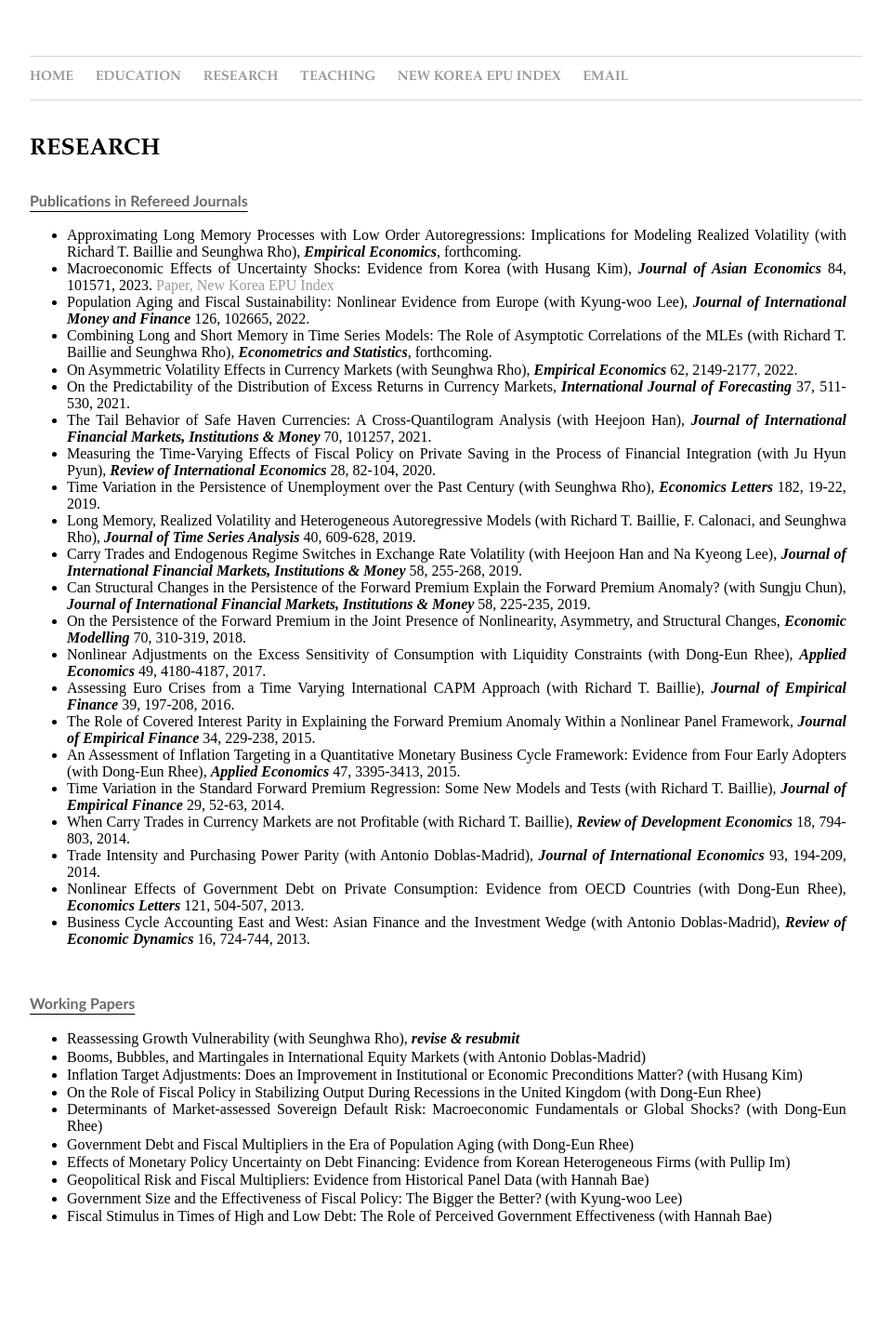
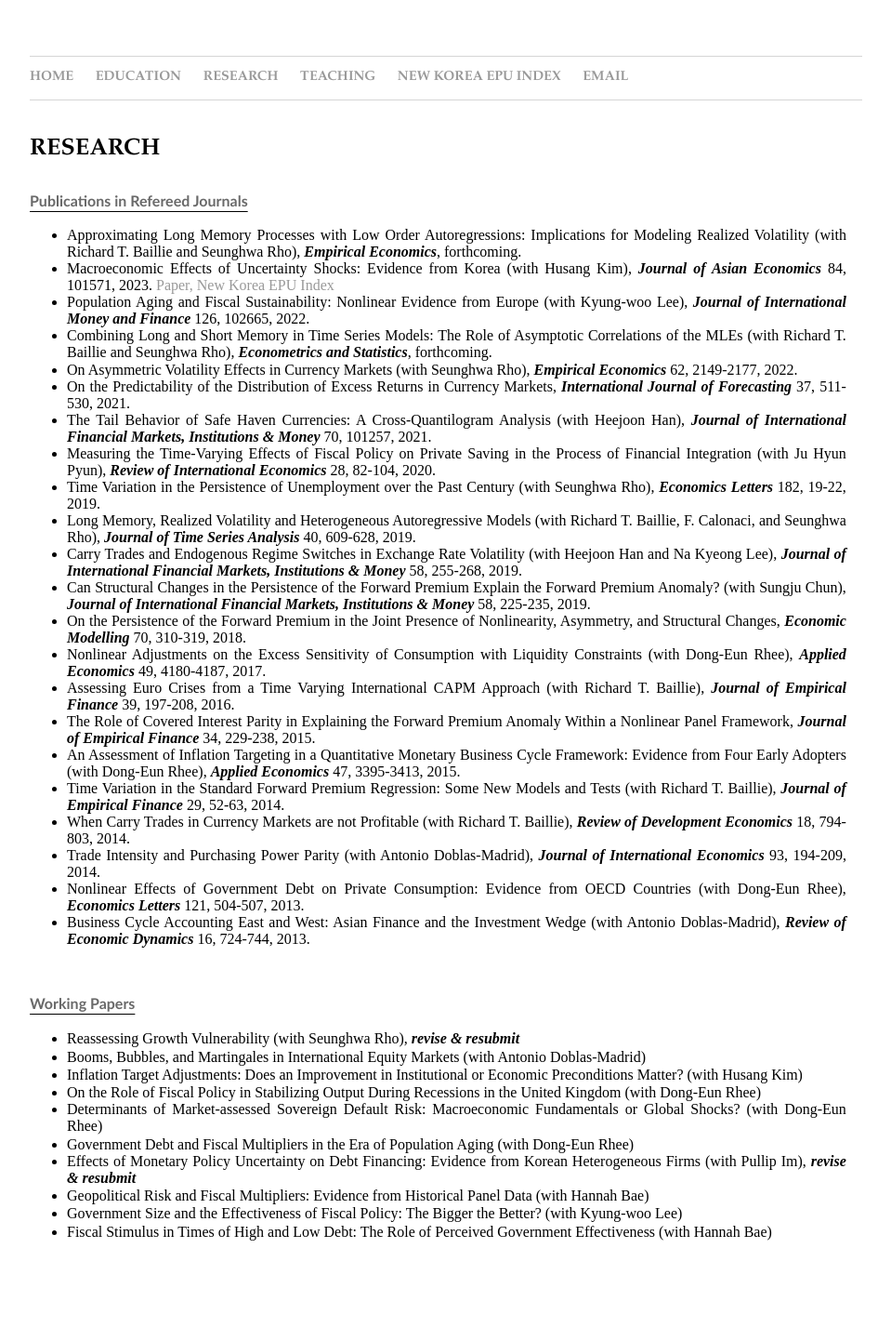
Before and after one commit to dooyeoncho/dooyeoncho.github.io, a Jekyll site: the page built from pages/research.html, in a window 1280 px wide. Shown: the whole page at 93% size, without its empty margins (160-1119 px from the left). Built offline with Jekyll 4.4.1, drawn with Linux system fonts in a browser that asks for light colours.

Commit message:
Update research.html

```diff
--- a/pages/research.html
+++ b/pages/research.html
@@ -58,7 +58,7 @@
 		<span><li>On the Role of Fiscal Policy in Stabilizing Output During Recessions in the United Kingdom (with Dong-Eun Rhee)</li></span>
 		<span><li>Determinants of Market-assessed Sovereign Default Risk: Macroeconomic Fundamentals or Global Shocks? (with Dong-Eun Rhee)</li></span>
 		<span><li>Government Debt and Fiscal Multipliers in the Era of Population Aging (with Dong-Eun Rhee)</li></span>
-		<span><li>Effects of Monetary Policy Uncertainty on Debt Financing: Evidence from Korean Heterogeneous Firms (with Pullip Im)</li></span>
+		<span><li>Effects of Monetary Policy Uncertainty on Debt Financing: Evidence from Korean Heterogeneous Firms (with Pullip Im), <em property="italic"><b>revise & resubmit</b></em></li></span>
 		<span><li>Geopolitical Risk and Fiscal Multipliers: Evidence from Historical Panel Data (with Hannah Bae)</li></span>
 		<span><li>Government Size and the Effectiveness of Fiscal Policy: The Bigger the Better? (with Kyung-woo Lee)</li></span>
 		<span><li>Fiscal Stimulus in Times of High and Low Debt: The Role of Perceived Government Effectiveness (with Hannah Bae)</li></span>
```
